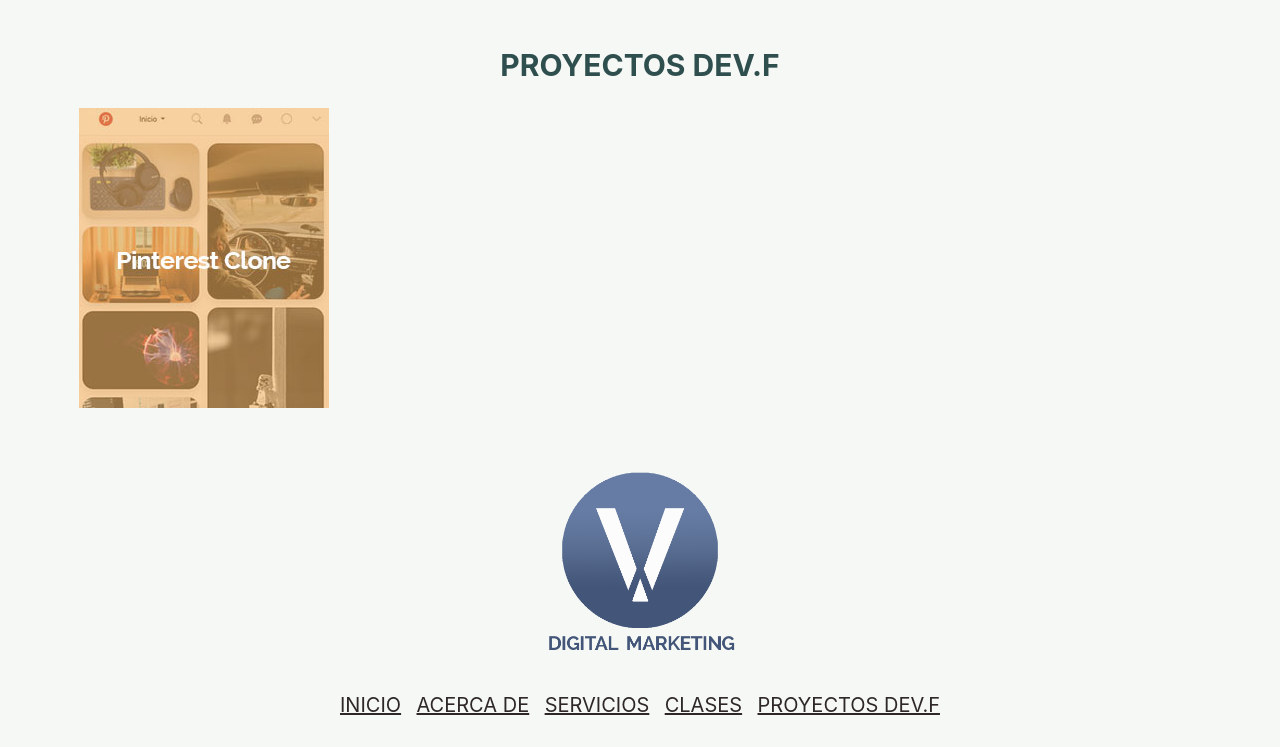
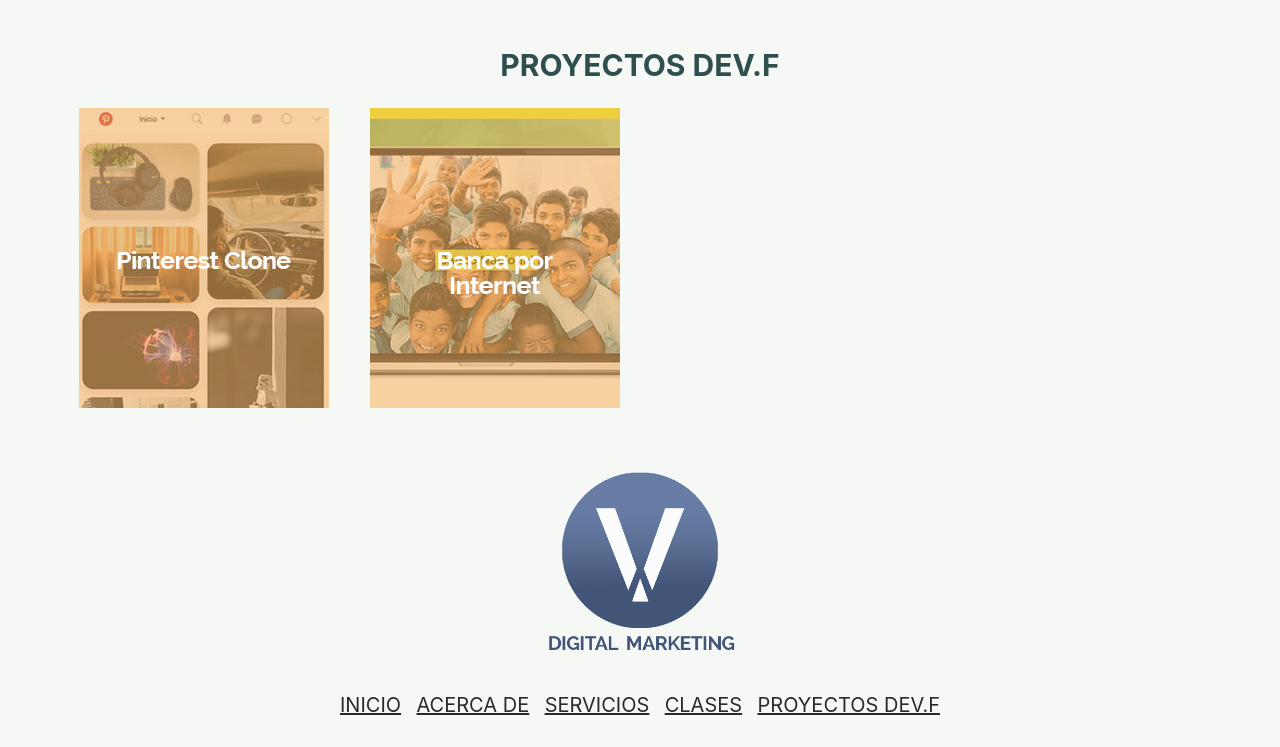
Before and after one commit to jcvillacorta/jcvillacorta.github.io, a plain HTML site: page index.html in a window 1280 px wide. Shown: the part 2175-2922 px from the top of the page. Drawn offline with Linux system fonts and the light colour scheme.

Commit message:
update proyecto2

```diff
--- a/index.html
+++ b/index.html
@@ -79,6 +79,7 @@
     <h2>Proyectos Dev.F</h2>
     <div class="container_grid">
         <div class="item_grid"><a href="/Pinterest_Clone/"><img src="images/proyecto1.jpg"></a></div>
+        <div class="item_grid"><a href="/BancaInternet/"><img src="images/proyecto2.jpg"></a></div>
     </div>
 </article>
 <footer>
```
Also changed, not shown: images/proyecto2.jpg (added).
